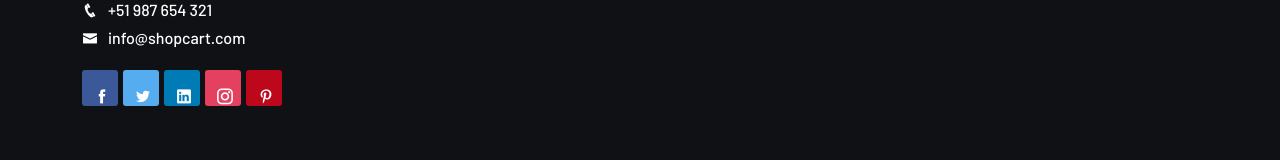
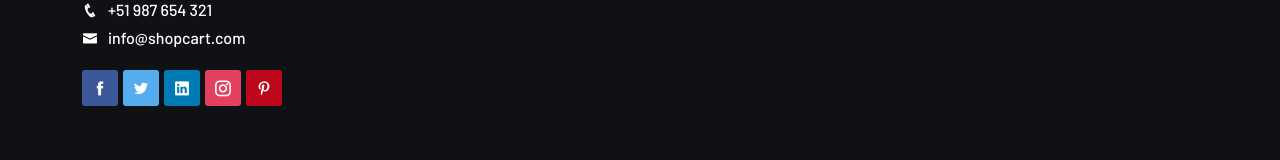
Before and after one commit to carlossilvadev10/shop-cart, a React (Vite) app: page / in a window 1280 px wide. Shown: the part 5732-5892 px from the top of the page. Built offline with nearby package versions, Linux system fonts and the light colour scheme; no server answers.

Commit message:
Se quitan el padding de los Socials

```diff
--- a/src/components/Login/Login.jsx
+++ b/src/components/Login/Login.jsx
@@ -122,7 +122,7 @@ const Login = () => {
                                 {
                                     socialList.map((item, i) => (
                                         <li key = {i}>
-                                            <a href = {item.siteLink} className = {item.className} style = {{ padding: "0.8rem" }} onClick = {item.className === "google" ? handleRegister : undefined}>
+                                            <a href = {item.siteLink} className = {item.className} onClick = {item.className === "google" ? handleRegister : undefined}>
                                                 <i className = {`${item.iconName}`}></i>
                                             </a>
                                         </li>
--- a/src/components/Shared/Footer.jsx
+++ b/src/components/Shared/Footer.jsx
@@ -171,7 +171,7 @@ const Footer = () => {
                                                 {
                                                     socialList.map((val, i) => (
                                                         <li key = {i}>
-                                                            <a href = {val.siteLink} className = {val.className} style = {{ padding: "0.5rem" }}>
+                                                            <a href = {val.siteLink} className = {val.className}>
                                                                 <i className = {`${val.iconName} p-1`}></i>
                                                             </a>
                                                         </li>
```
